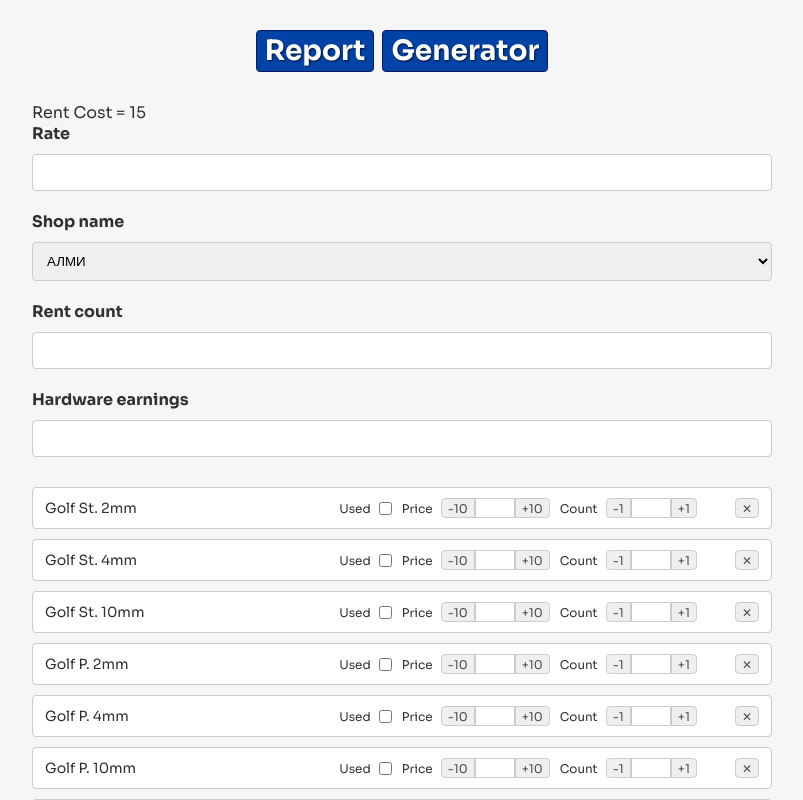
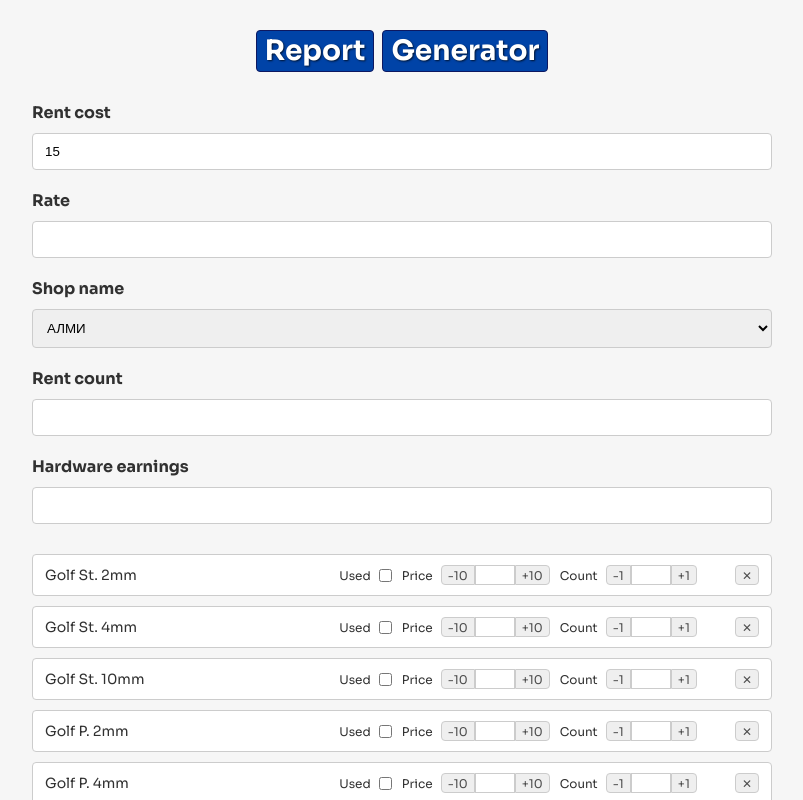
Before and after one commit to zhuk1707/report_generator, a React (Create React App) app: page / in a window 1280 px wide. Shown: the top 800 px of the page, without its empty margins (238-1041 px from the left). Built offline with nearby package versions, Linux system fonts and the light colour scheme.

Commit message:
feat: rent cost field

```diff
--- a/src/components/Form.jsx
+++ b/src/components/Form.jsx
@@ -2,7 +2,15 @@ import React from "react";
 import FormInput from "./FormInput";
 import FormSelect from "./FormSelect";
 
-export default function Form({labelInfo, isInput, inputInfo, selectInfo, formInputs, handleChange}) {
+export default function Form(
+  {
+    labelInfo,
+    isInput = true,
+    inputInfo,
+    selectInfo,
+    formInputs,
+    handleChange
+  }) {
   return (<>
     <form
       className='main__form form'
--- a/src/components/Main.jsx
+++ b/src/components/Main.jsx
@@ -2,10 +2,11 @@ import Form from "./Form";
 import SalesItem from "./SalesItem";
 import GeneratedReport from "./GeneratedReport";
 import React from "react";
-import {formInputDataFormat, RENT_COST, salesItems} from "../data";
+import {formsInitialState, salesItems} from "../data";
 
 export default function Main() {
-  const [formInputs, setFormInputs] = React.useState(formInputDataFormat)
+  const [formInputs, setFormInputs] = React.useState(formsInitialState)
+
   const [salesItemInputs, setSalesItemInputs] = React.useState(salesItems)
 
   const [isGenerated, setIsGenerated] = React.useState(false)
@@ -29,14 +30,18 @@ export default function Main() {
 
   return (
     <main className='main'>
-      <div>Rent Cost = {RENT_COST}</div>
-      <Form labelInfo={'Rate'} isInput={true} inputInfo={{name: "rate"}} formInputs={formInputs}
+      <Form labelInfo={'Rent cost'} inputInfo={{name: "rentCost"}} formInputs={formInputs}
             handleChange={handleChange}/>
+
+      <Form labelInfo={'Rate'} inputInfo={{name: "rate"}} formInputs={formInputs}
+            handleChange={handleChange}/>
+
       <Form labelInfo={'Shop name'} isInput={false} selectInfo={{name: "shopName"}} formInputs={formInputs}
             handleChange={handleChange}/>
-      <Form labelInfo={'Rent count'} isInput={true} inputInfo={{name: "rentCount"}} formInputs={formInputs}
+
+      <Form labelInfo={'Rent count'} inputInfo={{name: "rentCount"}} formInputs={formInputs}
             handleChange={handleChange}/>
-      <Form labelInfo={'Hardware earnings'} isInput={true} inputInfo={{name: "hardware"}} formInputs={formInputs}
+      <Form labelInfo={'Hardware earnings'} inputInfo={{name: "hardware"}} formInputs={formInputs}
             handleChange={handleChange}/>
 
       <div className="main__sales sales">
--- a/src/components/ReportContent.jsx
+++ b/src/components/ReportContent.jsx
@@ -1,5 +1,4 @@
 import React from "react";
-import {RENT_COST} from "../data";
 
 export default function ReportContent({formInputs, salesItemInputs, setClipboard}) {
   let rate = +formInputs.rate
@@ -15,7 +14,7 @@ export default function ReportContent({formInputs, salesItemInputs, setClipboard
   const rentCount = +formInputs.rentCount
   const hardware = +formInputs.hardware
 
-  const rentCost = RENT_COST
+  const rentCost = +formInputs.rentCost
   const rentProfit = rentCount * rentCost
   const amount = rentCount * rentCost + hardware
 
--- a/src/data.js
+++ b/src/data.js
@@ -19,13 +19,12 @@ const salesItems = [
   {itemName: "Plantronics P. 4mm", price: 0, count: 0, checkbox: false},
 ]
 
-const formInputDataFormat = {
+const formsInitialState = {
   rate: '',
+  rentCost: '15',
   shopName: "almi",
   rentCount: '',
   hardware: ''
 }
 
-const RENT_COST = 15
-
-export {salesItems, formInputDataFormat, RENT_COST}
+export {salesItems, formsInitialState}
```
